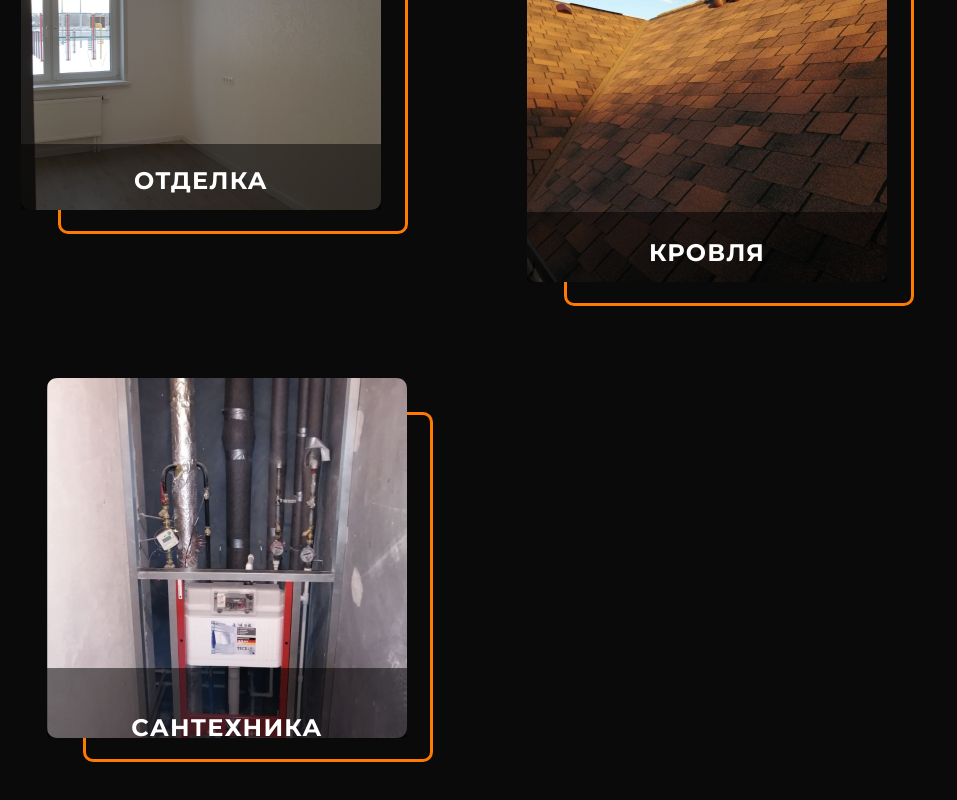
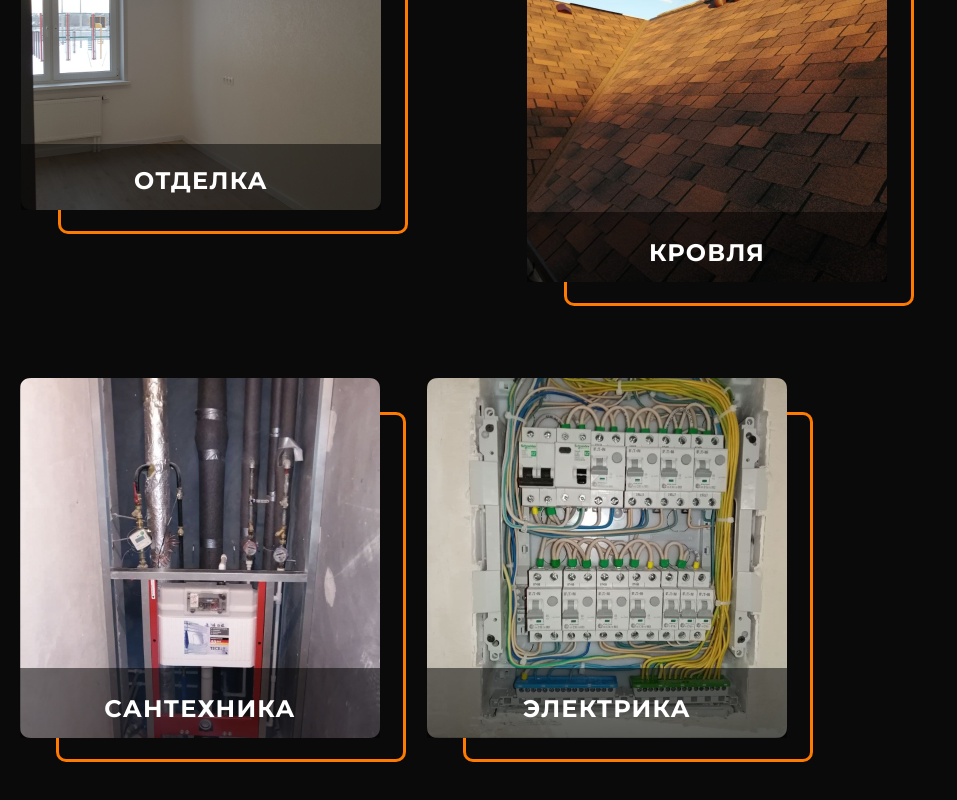
Before and after one commit to 34admal/Portfolio, a React (Create React App) app in the folder homel_build_site/: page / in a window 1280 px wide. Shown: the part 4665-5465 px from the top of the page, without its empty margins (0-957 px from the left). Built offline with nearby package versions, Linux system fonts and the light colour scheme.

Commit message:
feat: complete entire gallery grid with perfect alignment for electricity block

```diff
--- a/homel_build_site/src/components/Gallery/Gallery.jsx
+++ b/homel_build_site/src/components/Gallery/Gallery.jsx
@@ -4,6 +4,7 @@ import masonryImg from "./images/masonry.png";
 import finishingImg from "./images/finishing.png";
 import roofingImg from "./images/roof.png";
 import plumbingImg from "./images/plumbing.png";
+import electricityImg from "./images/electricity.png";
 
 function Gallery() {
   return (
@@ -54,6 +55,14 @@ function Gallery() {
   <span className={styles.categoryTitle}>САНТЕХНИКА</span>
         </div>
 
+        {/* 2. Новый блок 6: ЭЛЕКТРИКА */}
+        <div className={styles.electricityBlock}>
+          <span className={styles.contourElectricity} />
+          <img src={electricityImg} alt="Электрика" className={styles.photo} />
+          <div className={styles.overlay} />
+          <span className={styles.categoryTitle}>ЭЛЕКТРИКА</span>
+        </div>
+
       </div>
     </section>
   );
--- a/homel_build_site/src/components/Gallery/Gallery.module.css
+++ b/homel_build_site/src/components/Gallery/Gallery.module.css
@@ -202,7 +202,7 @@
   width: 386px;
   height: 384px;
   margin-top: 72px;
-  margin-left: 47px;
+  margin-left: 20px;
 }
 
 .contourPlumbing {
@@ -218,7 +218,40 @@
   z-index: 1;
 }
 
-.plumbingBlock .categoryTitle {
-  bottom: 20px;
-  top: auto;
+.categoryTitle {
+  position: absolute;
+  top: 316px; /* Вместо bottom: 20px */
+  bottom: auto;
+  left: 0;
+  width: 360px;
+  text-align: center;
+  font-size: 24px;
+  font-weight: 700;
+  letter-spacing: 1.2px;
+  color: #fff;
+  text-transform: uppercase;
+  z-index: 4;
 }
+
+
+.electricityBlock {
+  position: relative;
+  width: 386px;
+  height: 384px;
+  margin-top: 72px;
+  margin-left: 21px;
+}
+
+
+.contourElectricity {
+  display: block;
+  position: absolute;
+  top: 34px;
+  left: 36px;
+  width: 350px;
+  height: 350px;
+  box-sizing: border-box;
+  border: 3px solid #ff7a00;
+  border-radius: 10px;
+  z-index: 1;
+}
```
Also changed, not shown: homel_build_site/src/components/Gallery/images/electricity.png (renamed from homel_build_site/src/components/Gallery/images/electrical.png).
